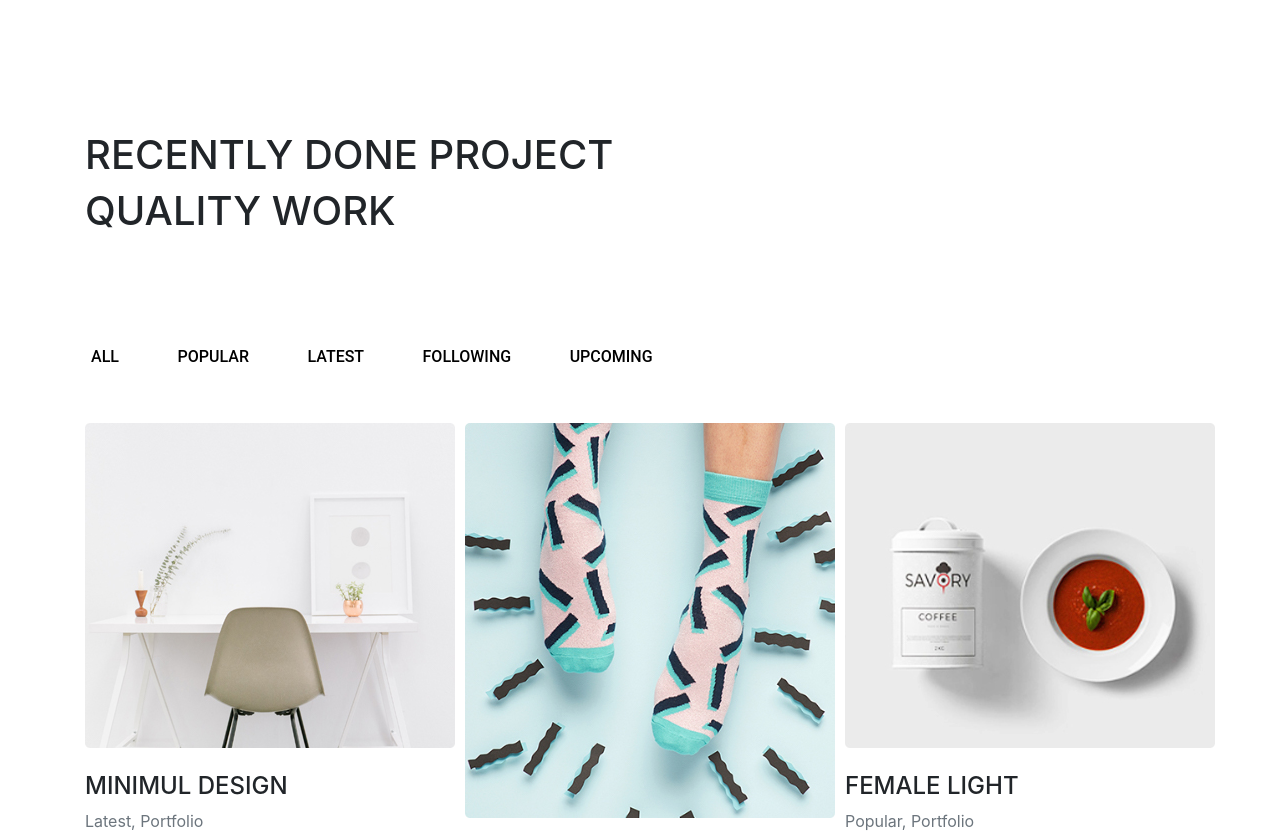
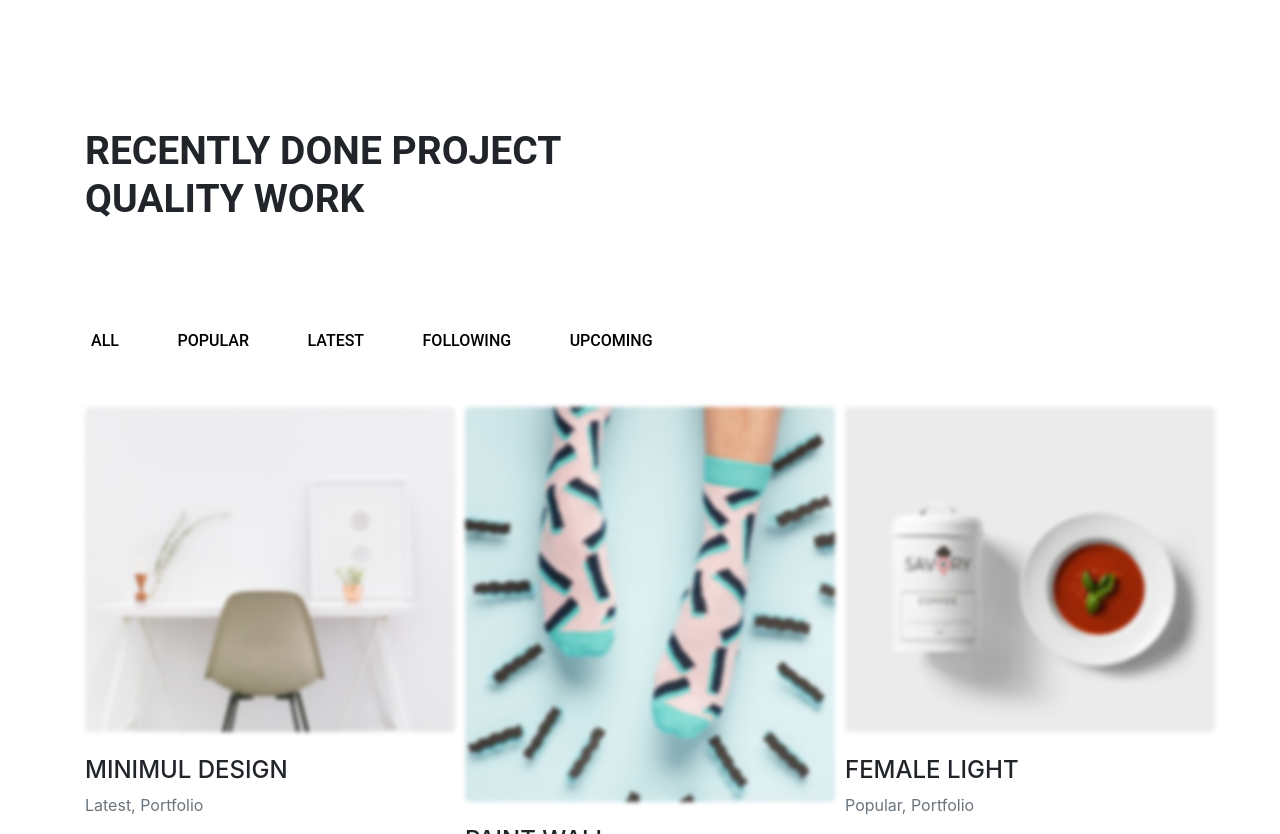
Before and after one commit to urielexis64/portfolio, a plain HTML site: page index.html in a window 1280 px wide. Shown: the part 3080-3914 px from the top of the page. Drawn offline with Linux system fonts and the light colour scheme.

Commit message:
Hover animation added to each image in project-area

```diff
--- a/css/partials/_global.css
+++ b/css/partials/_global.css
@@ -70,3 +70,7 @@ button:hover
     outline: 0px !important;
     box-shadow: none;
 }
+
+.title-h1{
+    font: normal bold 39px/40px var(--roboto);
+}
--- a/css/style.css
+++ b/css/style.css
@@ -229,5 +229,14 @@
     font: normal 700 25px/12px var(--roboto);
 }
 
+.site-main .project-area .grid .our-project .img a img{
+    filter: blur(2px);
+    transition: .3s ease all;
+}
+
+.site-main .project-area .grid .our-project .img a:hover img{
+    filter: blur(0px) brightness(1.1) drop-shadow(1px 8px 30px #b1afaf);
+}
+
 
 /*End Project Area*/
```
